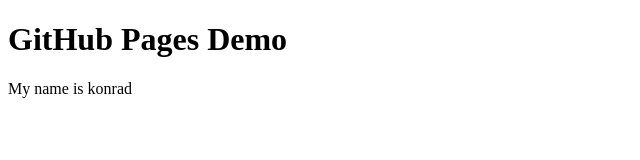
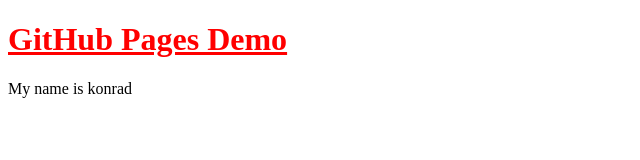
Before and after one commit to Konrad120/GitHub_Pages_Demo, a plain HTML site: page index.html in a window 1280 px wide. Shown: the whole page, without its empty margins (0-640 px from the left). Drawn offline with Linux system fonts and the light colour scheme.

Commit message:
Added style sheet

```diff
--- a/index.html
+++ b/index.html
@@ -3,7 +3,7 @@
 <head>
     <meta charset="UTF-8">
     <meta name="viewport" content="width=device-width, initial-scale=1.0">
-    <link rel="stylesheer" href="style.css">
+    <link rel="stylesheet" href="style.css">
     <title>GitHub Pages Demo</title>
 </head>
 <body>
--- a/style.css
+++ b/style.css
@@ -0,0 +1,4 @@
+h1 {
+    text-decoration: underline;
+    color: red;
+}
```
